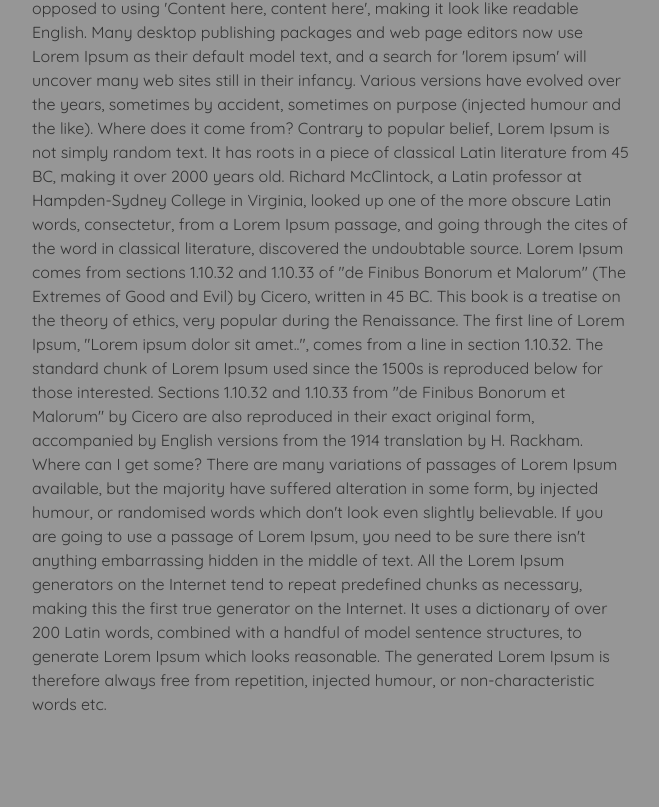
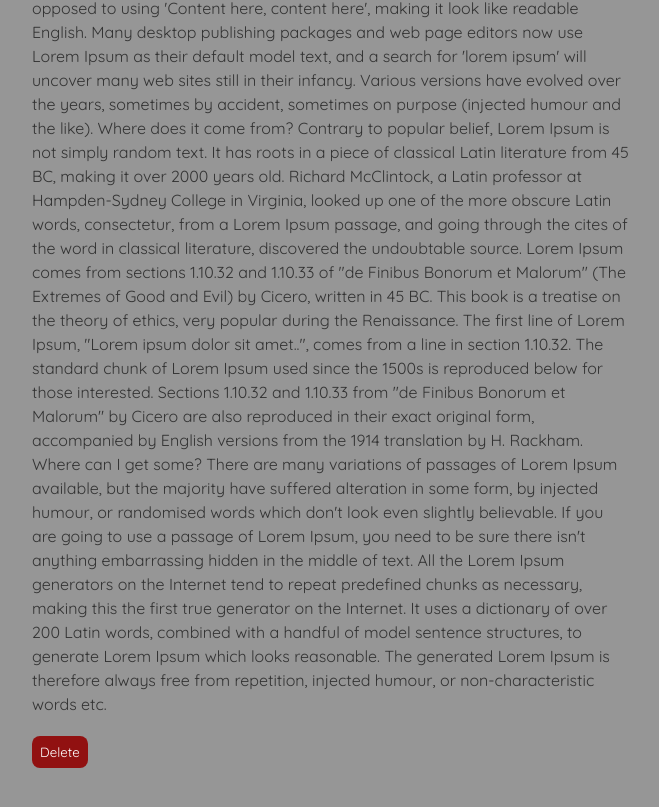
Before and after one commit to kelstrother/a-jammers-improv, a React (Create React App) app: page /blogs/1 in a window 1280 px wide. Shown: the part 277-1084 px from the top of the page, without its empty margins (308-967 px from the left). Before the commit the page ends 1063 px from the top, so only its background shows below. Built offline with nearby package versions, Linux system fonts and the light colour scheme; data requests are answered from the project's data file; the HTML template or start-up script is replaced by a standard one.

Commit message:
incorporated useHistory to redirect user to the homepage after creating an entry. build functionality to delete an entry.

```diff
--- a/src/BlogDetails.js
+++ b/src/BlogDetails.js
@@ -1,4 +1,4 @@
-import { useParams } from "react-router-dom";
+import { useHistory, useParams } from "react-router-dom";
 import useFetch from "./useFetch";
 
 export default function BlogDetails() {
@@ -8,6 +8,15 @@
     error,
     isLoading,
   } = useFetch("http://localhost:8000/blogs/" + id);
+  const history = useHistory();
+
+  const handleClick = () => {
+    fetch('http://localhost:8000/blogs/' + blog.id, {
+      method: 'DELETE'
+    }).then(() => {
+      history.push('/');
+    })
+  }
   return (
     <div className="blog-details">
       {isLoading && <div>Loading...</div>}
@@ -17,6 +26,7 @@
           <h2>{blog.title}</h2>
           <p>Written by {blog.author}</p>
           <div>{blog.body}</div>
+          <button onClick={handleClick}>Delete</button>
         </article>
       )}
     </div>
--- a/src/Create.js
+++ b/src/Create.js
@@ -1,10 +1,12 @@
 import { useState } from "react";
+import { useHistory } from "react-router-dom";
 
 export default function Create() {
   const [title, setTitle] = useState("");
   const [body, setBody] = useState("");
   const [author, setAuthor] = useState("jaco");
   const [isLoading, setIsLoading] = useState(false)
+  const history = useHistory()
 
   const handleSubmit = (e) => {
     e.preventDefault()
@@ -19,7 +21,12 @@
     }).then(() => {
       console.log('new blog added')
       setIsLoading(false)
+      // sends user back to the previously visited page
+      // history.go(-1)
+      // sends user to homepage
+      history.push('/')
     })
+
   }
 
   return (
--- a/src/index.css
+++ b/src/index.css
@@ -61,6 +61,15 @@
   margin: 20px 0;
   line-height: 1.5;
 }
+.blog-details button {
+  background: #911111;
+  color: #fff;
+  border: 0;
+  outline: 0;
+  padding: 8px;
+  border-radius: 8px;
+  cursor: pointer;
+}
 /* create new blog form */
 .create {
   max-width: 400px;
```
Also changed, not shown: data/db.json (+0 -12 lines).
